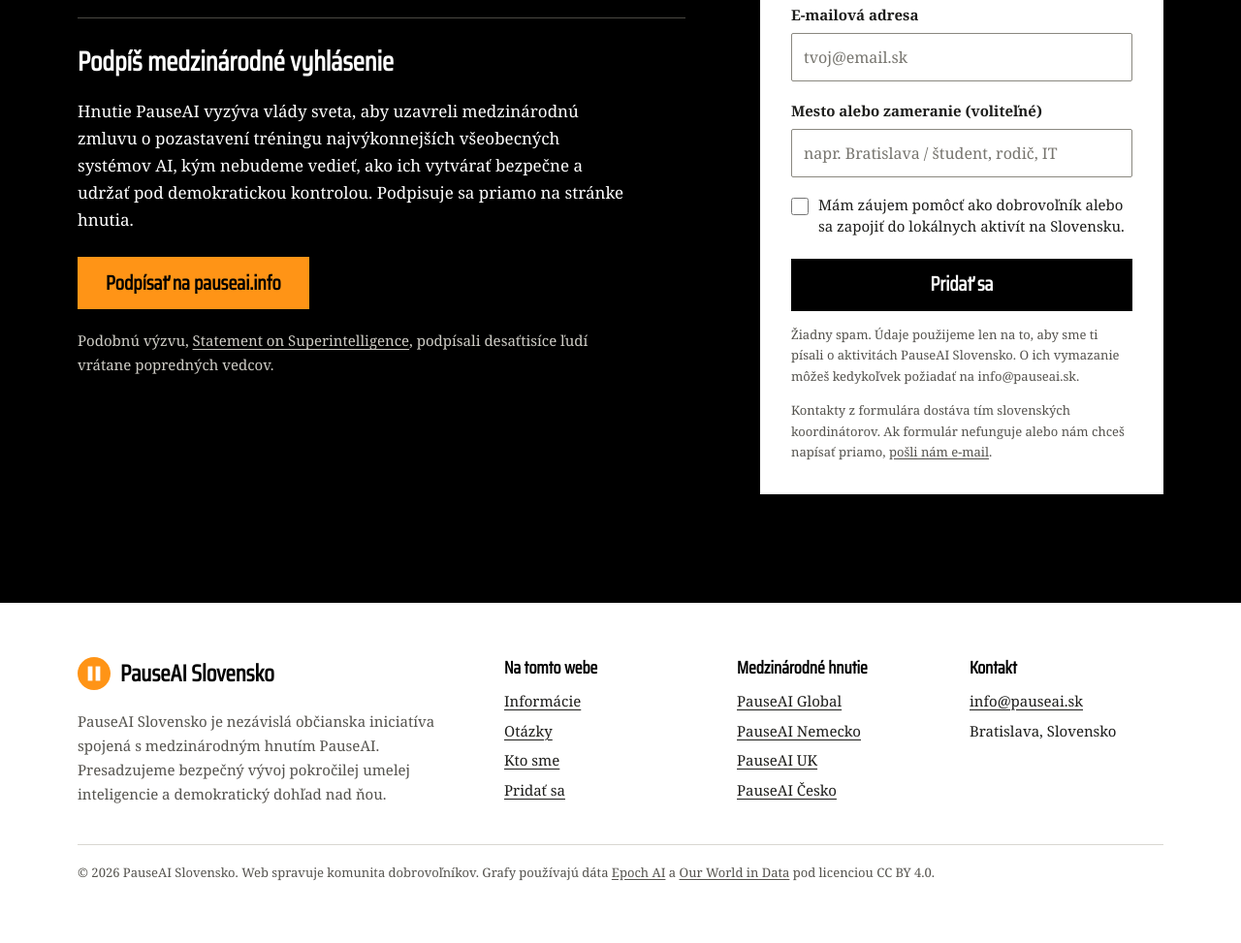
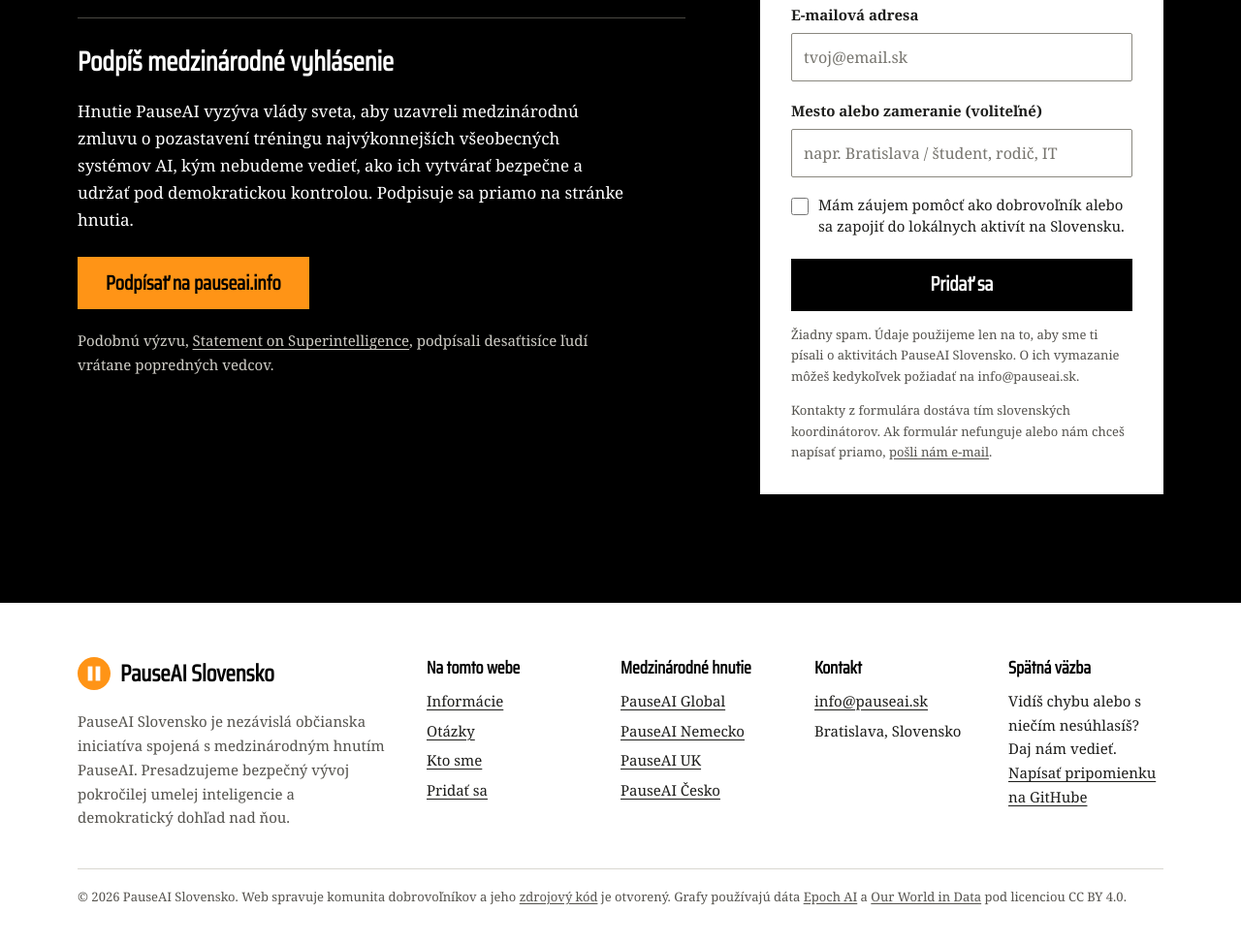
Before and after one commit to Matoo125/pauseai-sk, an Astro site: page / in a window 1280 px wide. Shown: the part 4169-5142 px from the top of the page at 97% size. Before the commit the page ends 5117 px from the top, so only its background shows below. Built offline with nearby package versions, Linux system fonts and the light colour scheme; Astro itself is replaced by a stand-in of ours.

Commit message:
Open source: licences, issue templates, feedback link in the footer
The site now lives in its own public repository. Code is MIT, texts and
charts CC BY 4.0; the rally photo, book covers and interview stills are
listed as belonging to others. The footer gets a Spätná väzba column
linking to the issue forms, which are in Slovak.

Co-Authored-By: Claude Opus 5.5 <noreply@anthropic.com>

```diff
--- a/src/components/Footer.astro
+++ b/src/components/Footer.astro
@@ -1,7 +1,7 @@
 ---
 import Logo from './Logo.astro';
 import { copy, rich } from '../lib/copy';
-import { footerNav, joinHref, movement } from '../data/site';
+import { feedbackHref, footerNav, joinHref, movement, repoUrl } from '../data/site';
 
 const { footer, site } = copy;
 ---
@@ -32,6 +32,13 @@ const { footer, site } = copy;
         <li>{footer.place}</li>
       </ul>
     </div>
+    <div>
+      <h2>{footer.feedback_heading}</h2>
+      <p>{footer.feedback}</p>
+      <ul>
+        <li><a href={feedbackHref} rel="noopener">{footer.feedback_link}</a></li>
+      </ul>
+    </div>
   </div>
-  <p class="wrap footer-legal" set:html={rich(footer.legal, { year: new Date().getFullYear() })} />
+  <p class="wrap footer-legal" set:html={rich(footer.legal, { year: new Date().getFullYear(), repo: repoUrl })} />
 </footer>
--- a/src/copy/sk.yaml
+++ b/src/copy/sk.yaml
@@ -353,8 +353,13 @@ footer:
   movement: Medzinárodné hnutie
   contact: Kontakt
   place: Bratislava, Slovensko
+  feedback_heading: Spätná väzba
+  feedback: >-
+    Vidíš chybu alebo s niečím nesúhlasíš? Daj nám vedieť.
+  feedback_link: Napísať pripomienku na GitHube
   # {year} = the current year
   legal: >-
-    © {year} PauseAI Slovensko. Web spravuje komunita dobrovoľníkov. Grafy používajú dáta
+    © {year} PauseAI Slovensko. Web spravuje komunita dobrovoľníkov a jeho
+    [zdrojový kód]({repo}) je otvorený. Grafy používajú dáta
     [Epoch AI](https://epoch.ai/data/ai-models) a [Our World in Data](https://ourworldindata.org/artificial-intelligence)
     pod licenciou CC BY 4.0.
--- a/src/data/site.ts
+++ b/src/data/site.ts
@@ -15,6 +15,10 @@ export const footerNav = nav;
 
 export const joinHref = '/#pridaj-sa';
 
+/** The site's public repository: feedback goes to its issues. */
+export const repoUrl = 'https://github.com/Matoo125/pauseai-sk';
+export const feedbackHref = `${repoUrl}/issues/new/choose`;
+
 export const movement = [
   { href: 'https://pauseai.info', label: 'PauseAI Global' },
   { href: 'https://pause-ai.de', label: 'PauseAI Nemecko' },
--- a/src/lib/copy.ts
+++ b/src/lib/copy.ts
@@ -73,7 +73,10 @@ export interface Copy {
     form: Record<string, string>;
   };
   questions: { heading: string; lead: string; description: string; missing: string };
-  footer: { about: string; pages: string; movement: string; contact: string; place: string; legal: string };
+  footer: {
+    about: string; pages: string; movement: string; contact: string; place: string; legal: string;
+    feedback_heading: string; feedback: string; feedback_link: string;
+  };
 }
 
 export const copy = parse(raw) as Copy;
--- a/src/styles/global.css
+++ b/src/styles/global.css
@@ -1198,7 +1198,7 @@ ol {
 
 .footer-grid {
   display: grid;
-  grid-template-columns: minmax(0, 2fr) repeat(3, minmax(0, 1fr));
+  grid-template-columns: minmax(0, 2fr) repeat(4, minmax(0, 1fr));
   gap: 32px 40px;
 }
 
```
Also changed, not shown: .github/ISSUE_TEMPLATE/chyba-webu.md (added), .github/ISSUE_TEMPLATE/config.yml (added), .github/ISSUE_TEMPLATE/pripomienka.md (added), LICENSE-content.md (added), README.md, 2 other files.
